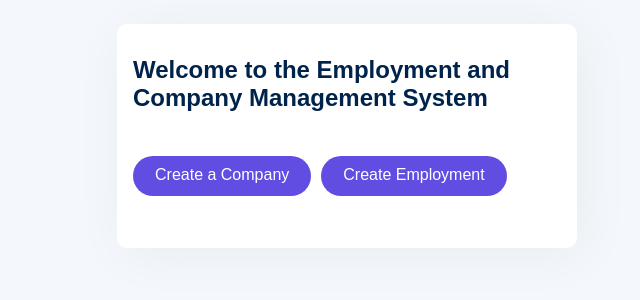
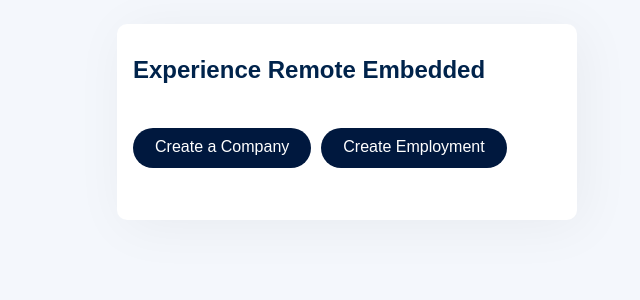
Before and after one commit to remotecom/react-json-schema-forms, a React (Create React App) app: page / in a window 1280 px wide. Shown: the top 300 px of the page, without its empty margins (293-933 px from the left). Built offline with nearby package versions, Linux system fonts and the light colour scheme.

Commit message:
cosmetic changes

```diff
--- a/public/index.html
+++ b/public/index.html
@@ -2,12 +2,12 @@
 <html lang="en">
   <head>
     <meta charset="utf-8" />
-    <link rel="icon" href="%PUBLIC_URL%/favicon.ico" />
+    <link rel="icon" href="%PUBLIC_URL%/remote.png" />
     <meta name="viewport" content="width=device-width, initial-scale=1" />
     <meta name="theme-color" content="#000000" />
     <meta
-      name="description"
-      content="Web site created using create-react-app"
+      name="JSONer"
+      content="JSONer is for rendering and managing JSON-based forms that can be used is createing an embedded experinece for partners
     />
     <link rel="apple-touch-icon" href="%PUBLIC_URL%/logo192.png" />
     <!--
@@ -24,7 +24,7 @@
       work correctly both with client-side routing and a non-root public URL.
       Learn how to configure a non-root public URL by running `npm run build`.
     -->
-    <title>React App</title>
+    <title>JSONer</title>
   </head>
   <body>
     <noscript>You need to enable JavaScript to run this app.</noscript>
--- a/src/App.js
+++ b/src/App.js
@@ -15,7 +15,7 @@
               path="/"
               element={
                 <FormArea>
-                  <h1>Welcome to the Employment and Company Management System</h1>
+                  <h1>Experience Remote Embedded</h1>
                   <div style={{ margin: '20px 0', display: 'flex', gap: '10px' }}>
                     <StyledLinkButton to="/create-company">Create a Company</StyledLinkButton>
                     <StyledLinkButton to="/create-employment">Create Employment</StyledLinkButton>
--- a/src/App.styled.js
+++ b/src/App.styled.js
@@ -4,7 +4,7 @@
 export const GlobalStyle = createGlobalStyle`
   :root {
     --colors-linkWater: #F4F7FC;
-    --colors-irisBlue: #624DE3;
+    --colors-darkNavy: #00183e;
     --colors-darkBlue: #00234B;
     --colors-blank: #ffffff;
     --colors-bayoux: #525F7F;
@@ -25,7 +25,7 @@
   }
 
   a {
-    color: var(--colors-irisBlue);
+    color: var(--colors-darkNavy);
   }
 
   h1,
@@ -93,7 +93,7 @@
   }
 
   button[type="submit"] {
-    background-color: var(--colors-irisBlue);
+    background-color: var(--colors-darkNavy);
     color: var(--colors-blank);
     min-height: 40px;
     min-width: 120px;
@@ -118,7 +118,7 @@
   }
 
     button {
-    background-color: var(--colors-irisBlue);
+    background-color: var(--colors-darkNavy);
     color: var(--colors-blank);
     min-height: 40px;
     min-width: 120px;
@@ -143,7 +143,7 @@
   }
 
     Button {
-    background-color: var(--colors-irisBlue);
+    background-color: var(--colors-darkNavy);
     color: var(--colors-blank);
     min-height: 40px;
     min-width: 120px;
@@ -253,7 +253,7 @@
 `;
 
 export const ToggleButton = styled.button`
-   background-color: var(--colors-irisBlue);
+   background-color: var(--colors-darkNavy);
     color: var(--colors-blank);
     min-height: 40px;
     min-width: 120px;
@@ -276,7 +276,7 @@
 
 export const StyledLinkButton = styled(Link)`
   display: inline-block;
-  background-color: var(--colors-irisBlue);
+  background-color: var(--colors-darkNavy);
   color: var(--colors-blank);
   min-height: 40px;
   min-width: 120px;
@@ -310,7 +310,7 @@
 `;
 export const HomeButton = styled(Link)`
   display: inline-block;
-  background-color: var(--colors-irisBlue);
+  background-color: var(--colors-darkNavy);
   color: var(--colors-blank);
   padding: 10px 20px;
   border-radius: 5px;
```
Also changed, not shown: public/remote.png (added).
